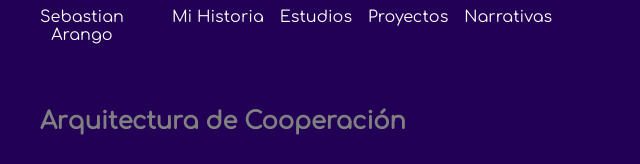
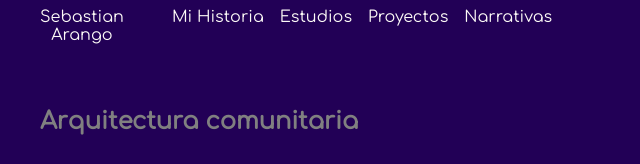
Before and after one commit to alejowualejo/sabeastian, a plain HTML site: page index.html in a window 1280 px wide. Shown: the top 164 px of the page, 0-640 px from the left. Drawn offline with Linux system fonts and the light colour scheme.

Commit message:
Update index.html

```diff
--- a/index.html
+++ b/index.html
@@ -42,7 +42,7 @@
     </nav>
     <section class="hero">
       <h2>
-        Arquitectura de Cooperación
+        Arquitectura comunitaria
       </h2>
       <h1>
         Sebastian <br> Arango <br>
```
